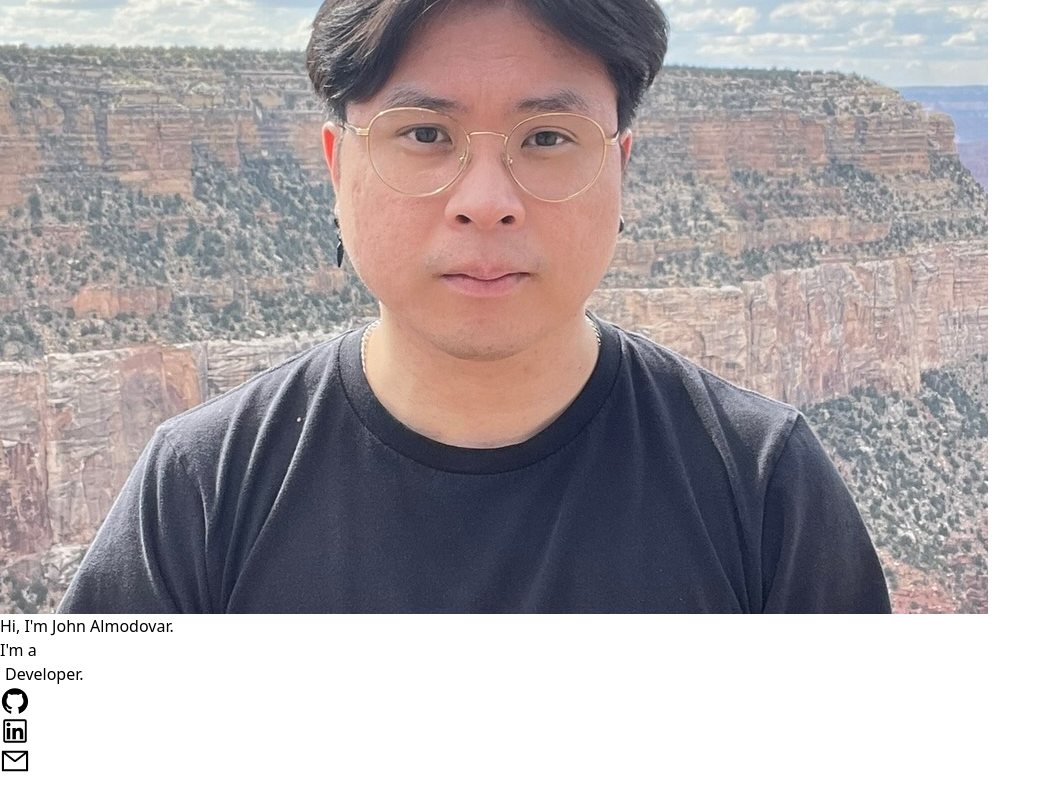
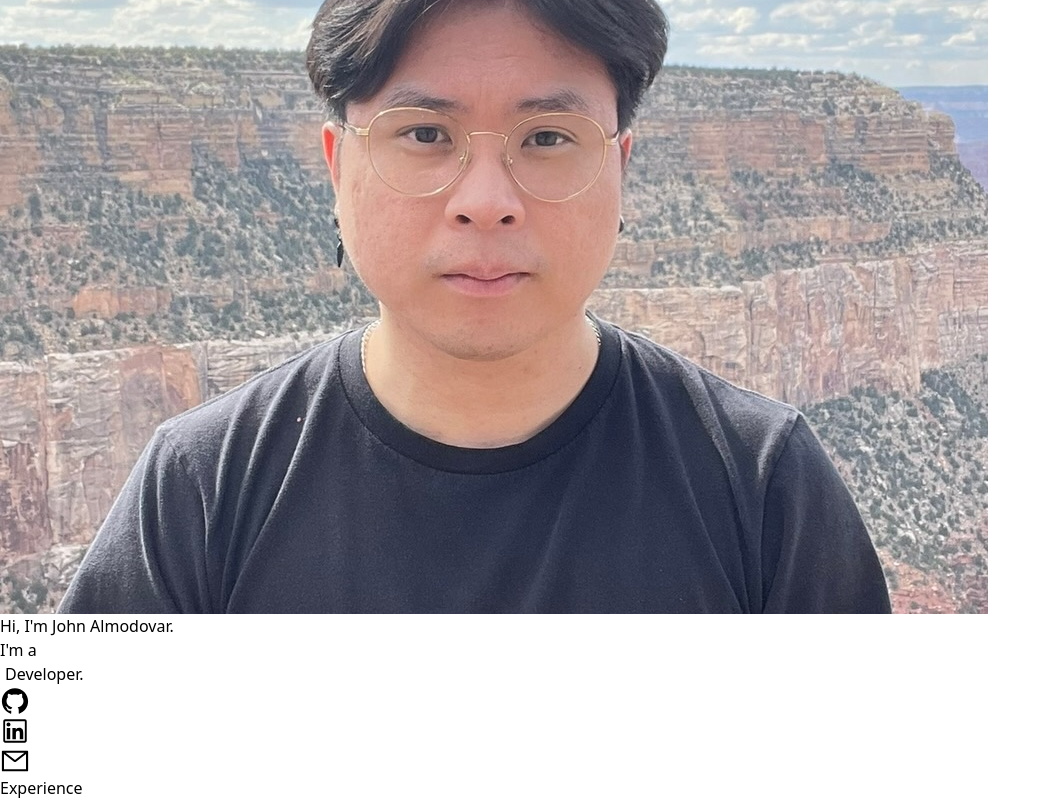
Before and after one commit to johnalmodovar/personal-portfolio-v2, a React (Vite) app: page / in a window 1280 px wide. Shown: the part 477-1277 px from the top of the page, without its empty margins (0-1051 px from the left). Before the commit the page ends 1253 px from the top, so only its background shows below. Built offline with nearby package versions, Linux system fonts and the light colour scheme.

Commit message:
added ExperienceList component

```diff
--- a/src/components/app/App.jsx
+++ b/src/components/app/App.jsx
@@ -1,5 +1,6 @@
 import Navbar from '../navbar/Navbar'
 import Main from '../main/Main'
+import ExperienceList from '../experience/ExperienceList'
 
 function App() {
 
@@ -7,6 +8,7 @@ function App() {
     <div>
       <Navbar />
       <Main />
+      <ExperienceList />
     </div>
   )
 }
```
